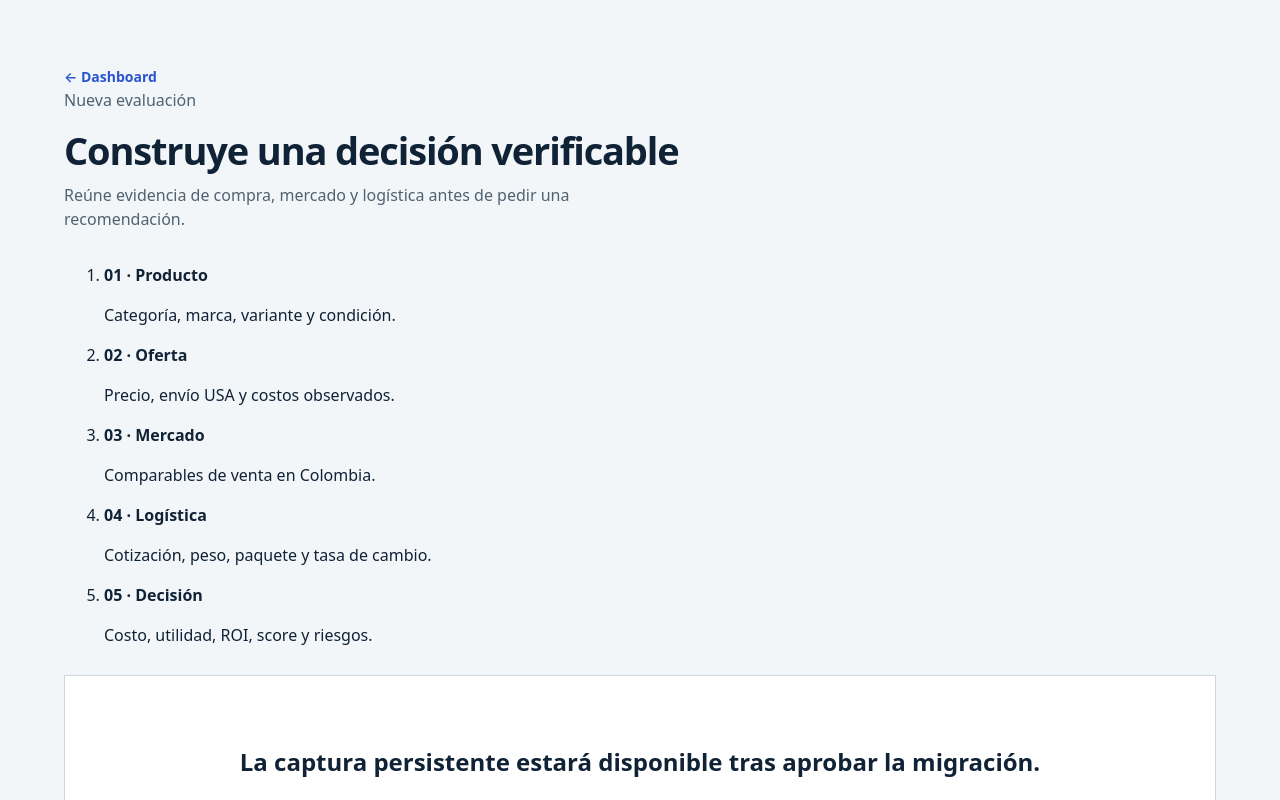
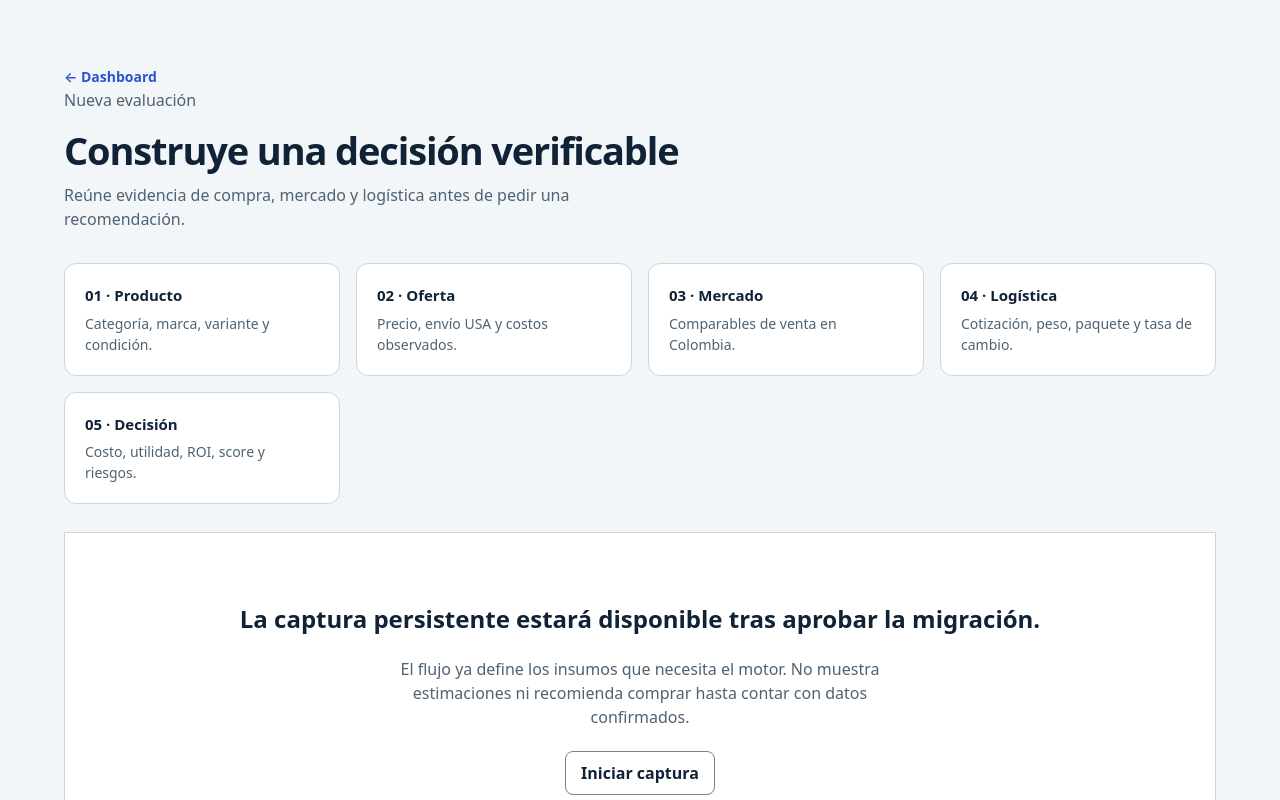
Before and after one commit to mejai84/ReventaIQ, a Next.js app: page /evaluations/new in a window 1280 px wide. Shown: the top 800 px of the page. Built offline with nearby package versions, Linux system fonts and the light colour scheme.

Commit message:
style: mejora tarjetas de pasos en nueva evaluacion

```diff
--- a/src/app/evaluations/new/page.tsx
+++ b/src/app/evaluations/new/page.tsx
@@ -9,5 +9,5 @@ const steps = [
 ] as const;
 
 export default function NewEvaluationPage() {
-  return <main className="purchase-workspace"><Link className="back-link" href="/dashboard">← Dashboard</Link><header className="purchase-header"><div><p>Nueva evaluación</p><h1>Construye una decisión verificable</h1><p>Reúne evidencia de compra, mercado y logística antes de pedir una recomendación.</p></div></header><ol>{steps.map(([n, title, detail]) => <li key={n}><strong>{n} · {title}</strong><p>{detail}</p></li>)}</ol><section className="purchase-ledger"><div className="purchase-empty"><h2>La captura persistente estará disponible tras aprobar la migración.</h2><p>El flujo ya define los insumos que necesita el motor. No muestra estimaciones ni recomienda comprar hasta contar con datos confirmados.</p><button className="secondary-action" type="button" disabled aria-disabled="true">Iniciar captura</button></div></section></main>;
+  return <main className="purchase-workspace"><Link className="back-link" href="/dashboard">← Dashboard</Link><header className="purchase-header"><div><p>Nueva evaluación</p><h1>Construye una decisión verificable</h1><p>Reúne evidencia de compra, mercado y logística antes de pedir una recomendación.</p></div></header><ol className="purchase-steps">{steps.map(([n, title, detail]) => <li key={n}><strong>{n} · {title}</strong><p>{detail}</p></li>)}</ol><section className="purchase-ledger"><div className="purchase-empty"><h2>La captura persistente estará disponible tras aprobar la migración.</h2><p>El flujo ya define los insumos que necesita el motor. No muestra estimaciones ni recomienda comprar hasta contar con datos confirmados.</p><button className="secondary-action" type="button" disabled aria-disabled="true">Iniciar captura</button></div></section></main>;
 }
--- a/src/app/globals.css
+++ b/src/app/globals.css
@@ -210,6 +210,10 @@ main { min-width: 0; }
   margin: 0 auto;
   padding: clamp(24px, 5vw, 64px);
 }
+.purchase-steps { display: grid; grid-template-columns: repeat(auto-fit, minmax(220px, 1fr)); gap: 16px; list-style: none; padding: 0; margin: 24px 0 0; counter-reset: step; }
+.purchase-steps li { background: var(--surface); border: 1px solid var(--border); padding: 20px; border-radius: 12px; }
+.purchase-steps li strong { display: block; margin-bottom: 6px; font-size: 15px; }
+.purchase-steps li p { margin: 0; color: var(--text-muted); font-size: 14px; }
 .purchase-header {
   display: flex;
   align-items: end;
```
